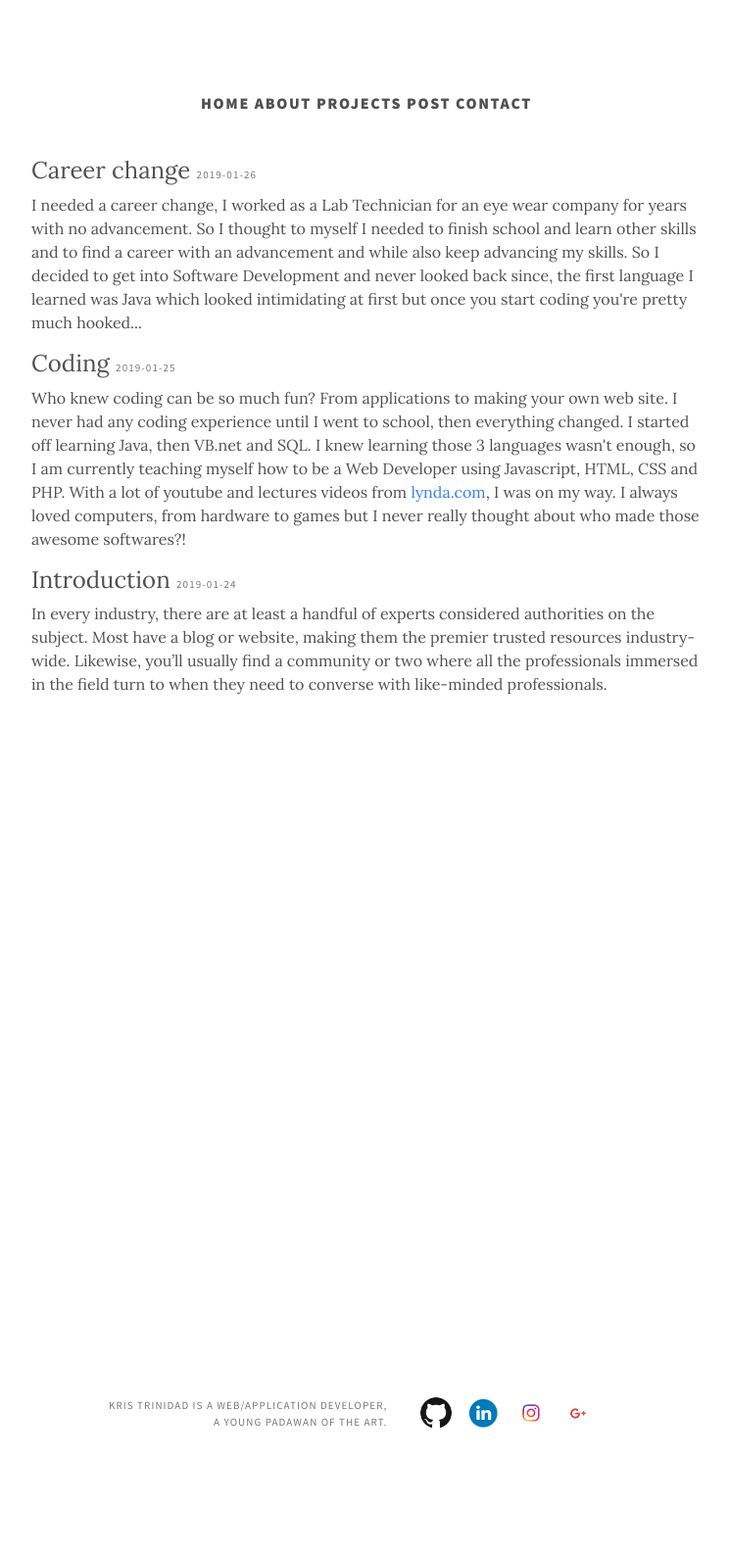
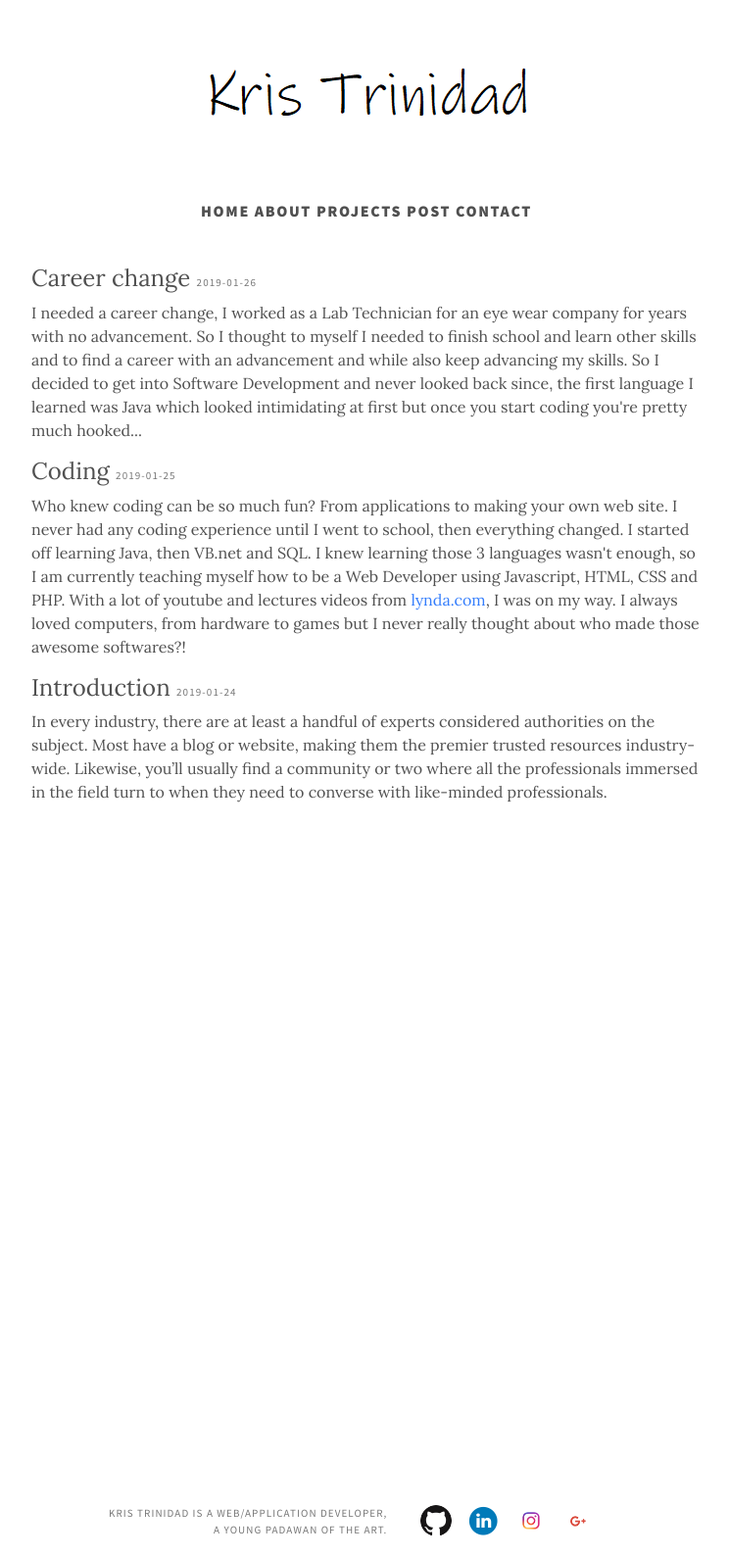
Before and after one commit to kr1tz/kritz.github.io, a website: page index.html in a window 1280 px wide. Shown: the whole page at 98% size, without its empty margins (266-1010 px from the left). Before the commit the page ends 1479 px from the top, so only its background shows below. Drawn offline with nearby package versions, Linux system fonts and the light colour scheme.

Commit message:
Add files via upload

```diff
--- a/index.html
+++ b/index.html
@@ -17,7 +17,8 @@ and open the template in the editor.
         <link rel="icon" href="img/home.png">
         <link href="https://fonts.googleapis.com/css?family=Lora:400,700,400italic,700italic" rel="stylesheet" type="text/css">
         <link href="https://fonts.googleapis.com/css?family=Source+Sans+Pro:400,900|Source+Code+Pro:500" rel="stylesheet" type="text/css">
-        <script async="" src="//www.google-analytics.com/analytics.js"></script>
+        <script async="" src="https://www.google-analytics.com/analytics.js"></script>
+
 
 
 
@@ -25,6 +26,9 @@ and open the template in the editor.
        <link rel="stylesheet" href="style.css">
 
     </head>
+
+
+
 
 
     <body class="main-template">
@@ -35,6 +39,7 @@ and open the template in the editor.
             <header>
 
 
+                <img src="img/namelogo.png" alt="Logo" class="logok">
 
             <!--Header Section-->
             <div class="navmenu">
@@ -42,7 +47,7 @@ and open the template in the editor.
 
              <nav>
 
-            <a href="/">HOME</a>
+            <a href="index.html">HOME</a>
             <a href="about.html">ABOUT</a>
             <a href="projects.html">PROJECTS</a>
             <a href="post.html">POST</a>
@@ -55,14 +60,12 @@ and open the template in the editor.
         </header>
 
 
+
+
             <!------------LOGO TO BE PUT ON HERE DOWN THE ROAD--------->
 
 
             <div id="content" class="wrapper">
-
-
-
-
 
 
 
@@ -106,13 +109,13 @@ and open the template in the editor.
         </p>
 
            <ul>
-            <li><a href="https://github.com/kr1tz"><img src="img/GitHub-Mark-32px.png" alt="socials"></a></li>
+            <li><a href="https://github.com/kr1tz"><img src="img/GitHub-Mark-32px.png" alt="Socials" class="socials"></a></li>
 
-            <li><a href="https://www.linkedin.com/in/kristrinidad/"><img src="img/iconfinder_linkedin_circle_color_107178.png" alt="socials"></a></li>
+            <li><a href="https://www.linkedin.com/in/kristrinidad/"><img src="img/iconfinder_linkedin_circle_color_107178.png" alt="Socials" class="socials"></a></li>
 
-            <li><a href="https://www.instagram.com/kr1tz/"><img src="img/instagram_001.png" alt="socials"></a></li>
+            <li><a href="https://www.instagram.com/kr1tz/"><img src="img/instagram_001.png" alt="Socials" class="socials"></a></li>
 
-            <li><a href="https://plus.google.com/101439723776731205823"><img src="img/gplus_001.png" alt="socials"></a></li>
+            <li><a href="https://plus.google.com/101439723776731205823"><img src="img/gplus_001.png" alt="Socials" class="socials"></a></li>
           </ul>
 
         </div>
--- a/style.css
+++ b/style.css
@@ -232,15 +232,31 @@ overflow: auto;
 
 /* image formatting  --- */
 
-img {
+.logok
+{
+  border-radius: 50%;
+  margin-left: auto;
+  margin-right: auto;
+}
+
+.avatar
+{
   border-radius: 50%;
   float: left;
   margin-right: 1.5em;
 }
+
 img p
 {
- margin-bottom: 2.5em;
+margin-bottom: 2.5em;
 overflow: hidden;
+}
+
+.socials
+{
+  border-radius: 50%;
+  float: right;
+  margin-right: 1.5em;
 }
 
 
@@ -263,6 +279,7 @@ footer-images ul
   display: flex;
   justify-content: center;
   align-items: center;
+
 }
 
 
@@ -295,7 +312,8 @@ footer-images ul
 	width: 100%;
 }
 }
-.thumbnail {
+.thumbnail
+{
 	width: 50%;
 }
 .text_column
```
Also changed, not shown: about.html (+9 -9 lines), contact.html (+7 -6 lines), post.html (+6 -8 lines), projects.html (+10 -11 lines).
